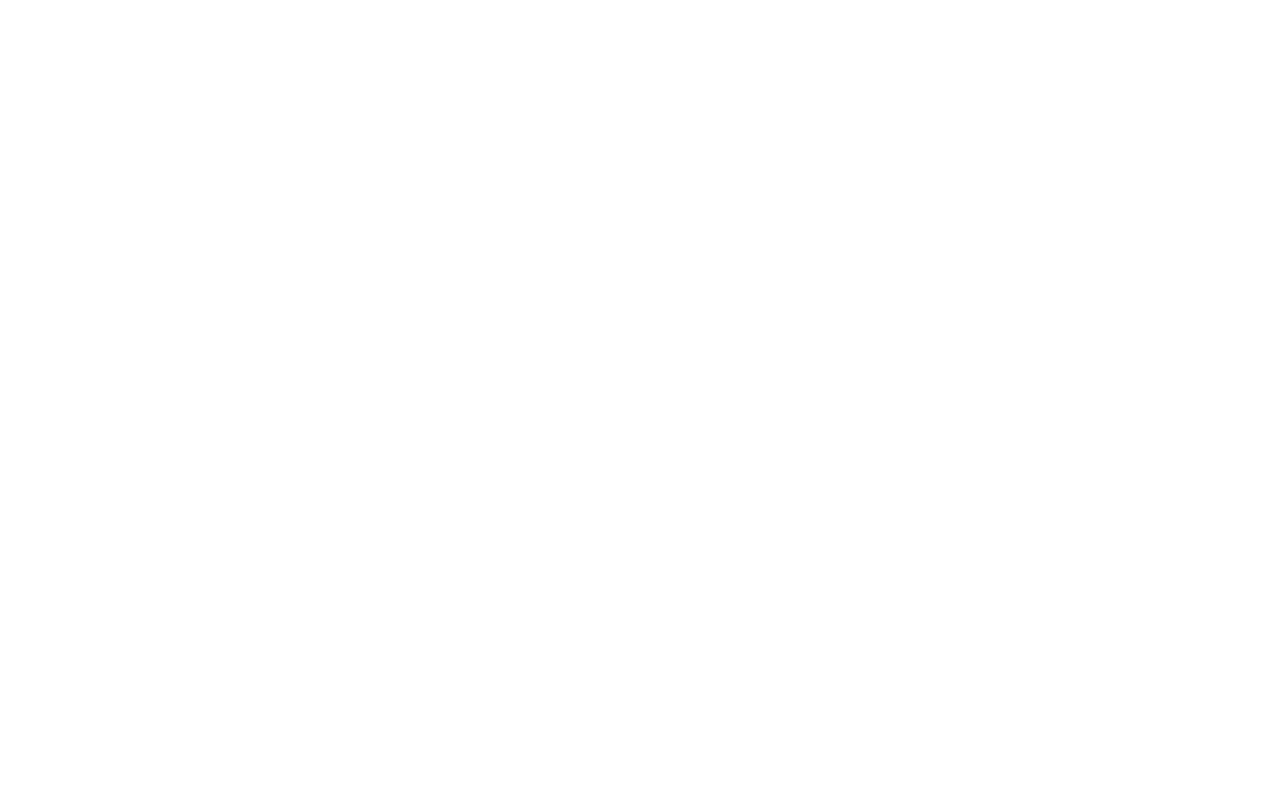
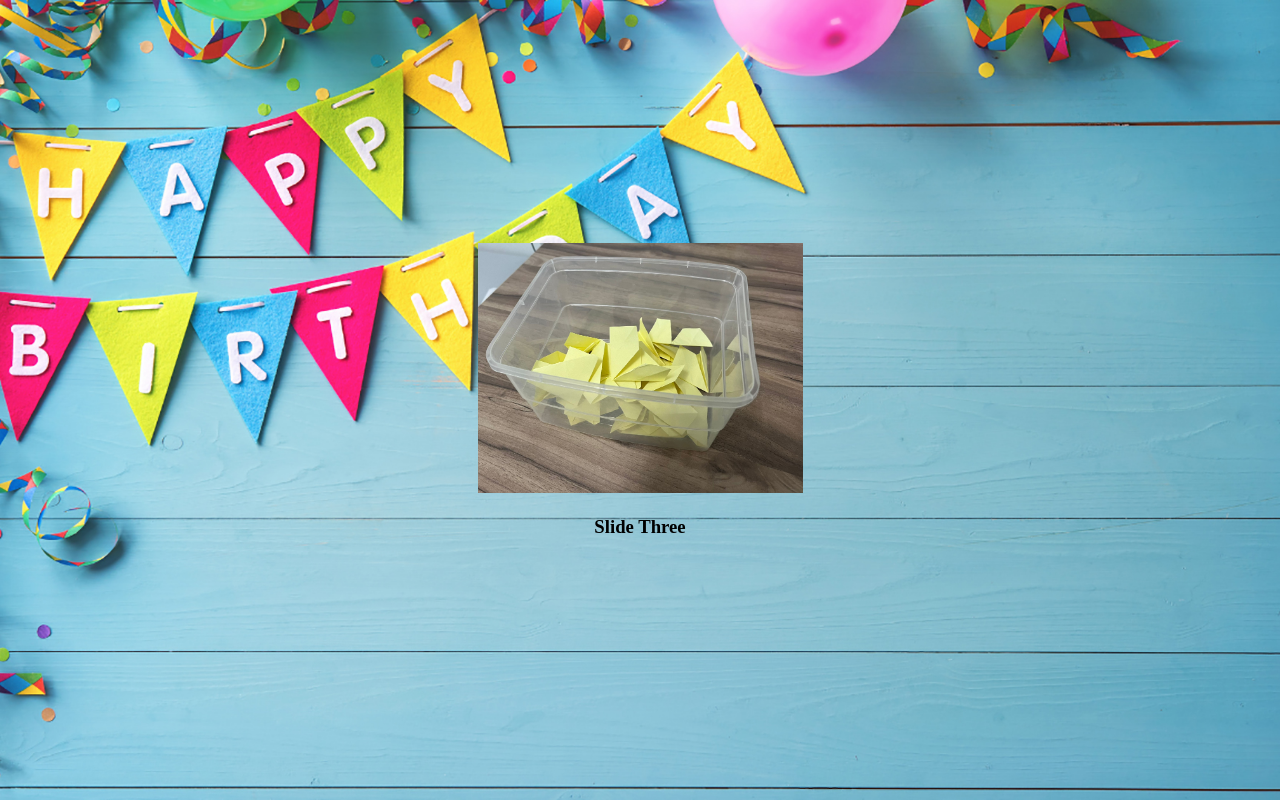
Before and after one commit to Lirontal/HappyBirthdayProject, a React (Create React App) app: page /carousel in a window 1280 px wide. Before the commit this address had no page. Built offline with nearby package versions, Linux system fonts and the light colour scheme; what webfontloader would draw is missing.

Commit message:
added base logic for carouselpage

```diff
--- a/src/App.js
+++ b/src/App.js
@@ -7,14 +7,17 @@
 } from "react-router-dom";
 
 import Birthday from './components/Birthday/Birthday';
+import CarouselPage from './components/CarouselPage/CarouselPage';
+
 import TimeCounter from './components/Birthday/TimeCounter/TimeCounter';
 
 function App() {
     return (
-        <BrowserRouter>
+        <BrowserRouter className="App">
             <Routes>
                 <Route exact path='/' element={<TimeCounter />} />
                 <Route exact path='/today' element={<Birthday />} />
+                <Route exact path='/carousel' element={<CarouselPage />} />
             </Routes>
         </BrowserRouter>
     );
--- a/src/components/Birthday/Birthday.css
+++ b/src/components/Birthday/Birthday.css
@@ -126,6 +126,7 @@
 .baloons img {
   display: inline-block;
   position: absolute;
+  visibility: hidden;
 }
 
 .baloons img:nth-child(even) {
@@ -265,10 +266,51 @@
   }
 }
 
-.App {
-  background: url("../../images/happy-birthday-bunting.jpg") no-repeat center
-    center fixed;
+.BG {
   background: url("../../images/bg2.png") no-repeat center center fixed;
-
   background-size: cover;
 }
+
+.carouselButton {
+  appearance: button;
+  backface-visibility: hidden;
+  background-color: #405cf5;
+  border-radius: 6px;
+  border-width: 0;
+  box-shadow: rgba(50, 50, 93, .1) 0 0 0 1px inset,rgba(50, 50, 93, .1) 0 2px 5px 0,rgba(0, 0, 0, .07) 0 1px 1px 0;
+  box-sizing: border-box;
+  color: #fff;
+  cursor: pointer;
+  font-family: -apple-system,system-ui,"Segoe UI",Roboto,"Helvetica Neue",Ubuntu,sans-serif;
+  font-size: 100%;
+  height: 44px;
+  line-height: 1.15;
+  margin: 12px 0 0;
+  outline: none;
+  overflow: hidden;
+  padding: 0 25px;
+  position: relative;
+  text-align: center;
+  text-transform: none;
+  transform: translateZ(0);
+  transition: all .2s,box-shadow .08s ease-in;
+  user-select: none;
+  -webkit-user-select: none;
+  touch-action: manipulation;
+  width: 250px;
+  position: absolute;
+  bottom: 5%;
+  right: 0;
+  left: 0;
+  margin: 0 auto;
+  z-index: 1;
+}
+
+
+.carouselButton:disabled {
+  cursor: default;
+}
+
+.carouselButton:focus {
+  box-shadow: rgba(50, 50, 93, .1) 0 0 0 1px inset, rgba(50, 50, 93, .2) 0 6px 15px 0, rgba(0, 0, 0, .1) 0 2px 2px 0, rgba(50, 151, 211, .3) 0 0 0 4px;
+}
--- a/src/components/Birthday/Birthday.js
+++ b/src/components/Birthday/Birthday.js
@@ -9,13 +9,12 @@
 import reut from '../../images/reut-pic.jpg';
 import hat from '../../images/hat.svg';
 
-import { getRandomInt } from "../../utils";
 import { randomizeFireworks } from "./birthdayUtils";
-import CarouselComponent from "../Carousel/Carousel";
+import { useNavigate } from 'react-router-dom';
 
 export default function Birthday() {
-
-  const [isShowCarousel, setIsShowCarousel] = useState(false);
+  const navigate = useNavigate()
+  const [isShowCarouselButton, setIsShowCarouselButton] = useState(true);
 
   const el = useRef();
   const q = gsap.utils.selector(el);
@@ -224,6 +223,7 @@
           opacity: 1,
           y: -1000,
           stagger: 0.2,
+          visibility:"visible"
         },
         "+=0.5"
       )
@@ -285,14 +285,14 @@
       .to(
         ".eight svg",
         {
-          duration:1.5,
+          duration: 1.5,
           visibility: "visible",
           opacity: 0,
           scale: 80,
           repeat: 2,
           repeatDelay: 0.7,
-          stagger:0.3,
-          onComplete:()=> {console.log("done")}
+          stagger: 0.3,
+          onComplete: () => { setIsShowCarouselButton(true) }
         },
       )
   }, []);
@@ -302,7 +302,7 @@
     [...Array(n)].forEach((e, i) => {
       const indexBalloon = balloons[i % balloons.length]
       res.push(<img
-         key={i}
+        key={i}
         src={indexBalloon}
         //style={{right:`${randomPosition}vw`,left:`${randomPosition2}vw`}}
         alt="" />)
@@ -311,7 +311,7 @@
   }
 
   return (
-    <div ref={el} className="App">
+    <div ref={el} className="BG">
       <div className="container">
         <div className="a">
           <h1 className="one">
@@ -368,11 +368,13 @@
 
         <div className="eight">
           {randomizeFireworks()}
-        </div>
-        {isShowCarousel && <div className="carousel">
-          <CarouselComponent />
-        </div>}
+        </div>{isShowCarouselButton && <button className="carouselButton"
+        onClick={() => navigate("/carousel")}>
+        לחץ עליי
+      </button>
+      }
       </div>
+
     </div>
   );
 }
--- a/src/components/Carousel/Carousel.css
+++ b/src/components/Carousel/Carousel.css
@@ -22,8 +22,20 @@
   top: 0;
   left: 0;
 }
+.carouselImageContent {
+  position: absolute;
+  top: 0;
+  left: 0;
+  right: 0;
+  bottom: 0;
+  margin: auto;
+  height: fit-content;
+}
 
-.carouselImg{
+.carouselImg {
   width: 325px;
   height: 250px;
 }
+
+.carouselTxt {
+}
--- a/src/components/Carousel/Carousel.js
+++ b/src/components/Carousel/Carousel.js
@@ -1,39 +1,23 @@
-import React, { useState, useEffect } from 'react';
+import React, { useState } from 'react';
 import "./Carousel.css";
 import {
     Carousel,
     CarouselItem,
 } from 'reactstrap';
-import pic1 from '../../images/carouselImages/1.jpeg';
-import pic2 from '../../images/carouselImages/2.jpeg';
-import pic3 from '../../images/carouselImages/3.jpeg';
 
-const CarouselComponent = () => {
-    const items = [
-        {
-            src: pic1,
-            altText: 'Slide One'
-        },
-        {
-            src: pic2,
-            altText: 'Slide Two'
-        },
-        {
-            src: pic3,
-            altText: 'Slide Three'
-        }
-    ];
+const CarouselComponent = ({ pictures }) => {
 
     const [activeIndex, setActiveIndex] = useState(0);
 
-
-    const carouselItemData = items.map((item) => {
+    const carouselItemData = pictures.map((item) => {
         return (
             <CarouselItem
                 key={item.src}
             >
+                <div className="carouselImageContent">
                     <img src={item.src} alt={item.altText} className="carouselImg" />
-                <h3>{item.altText}</h3>
+                    <h3 className="carouselTxt">{item.altText}</h3>
+                </div>
             </CarouselItem>
         );
     });
@@ -41,7 +25,7 @@
     const previousButton = () => {
         //  if (animating) return;
         const nextIndex = activeIndex === 0 ?
-            items.length - 1 : activeIndex - 1;
+            pictures.length - 1 : activeIndex - 1;
         setActiveIndex(nextIndex);
     }
 
@@ -49,12 +33,11 @@
     const nextButton = () => {
         console.log(activeIndex);
         // if (animating) return;
-        const nextIndex = activeIndex === items.length - 1 ?
-            items.length : activeIndex + 1;
+        const nextIndex = activeIndex === pictures.length - 1 ?
+            pictures.length : activeIndex + 1;
           setActiveIndex(nextIndex);
     }
     return (
-        <div>
         <Carousel
             activeIndex={activeIndex}
             next={nextButton}
@@ -67,7 +50,6 @@
         >
             {carouselItemData}
         </Carousel>
-        </div>
     );
 };
 
--- /dev/null
+++ b/src/components/CarouselPage/CarouselPage.css
@@ -0,0 +1,14 @@
+.carouselPage {
+  background: url("../../images/happy-birthday-bunting.jpg") no-repeat center
+    center fixed;
+  background-size: cover;
+}
+
+.carouselContainer {
+  height: 100vh;
+  width: 100vw;
+  margin: 0 auto;
+  text-align: center;
+  position: relative;
+  overflow: hidden;
+}
--- /dev/null
+++ b/src/components/CarouselPage/CarouselPage.js
@@ -0,0 +1,33 @@
+import React, { useState, useEffect, useLayoutEffect } from 'react';
+import "./CarouselPage.css";
+import CarouselComponent from "../Carousel/Carousel";
+import pic1 from '../../images/carouselImages/1.jpeg';
+import pic2 from '../../images/carouselImages/2.jpeg';
+import pic3 from '../../images/carouselImages/3.jpeg';
+
+const CarouselPage = () => {
+
+  const pictures = [
+    {
+        src: pic1,
+        altText: 'Slide One'
+    },
+    {
+        src: pic2,
+        altText: 'Slide Two'
+    },
+    {
+        src: pic3,
+        altText: 'Slide Three'
+    }
+];
+  return (
+    <div className="carouselPage">
+        <div className="carouselContainer">
+          <CarouselComponent {...{pictures}} />
+        </div>
+    </div>
+  );
+};
+
+export default CarouselPage;
```
Lines whose indentation alone changed are shown as unchanged.
